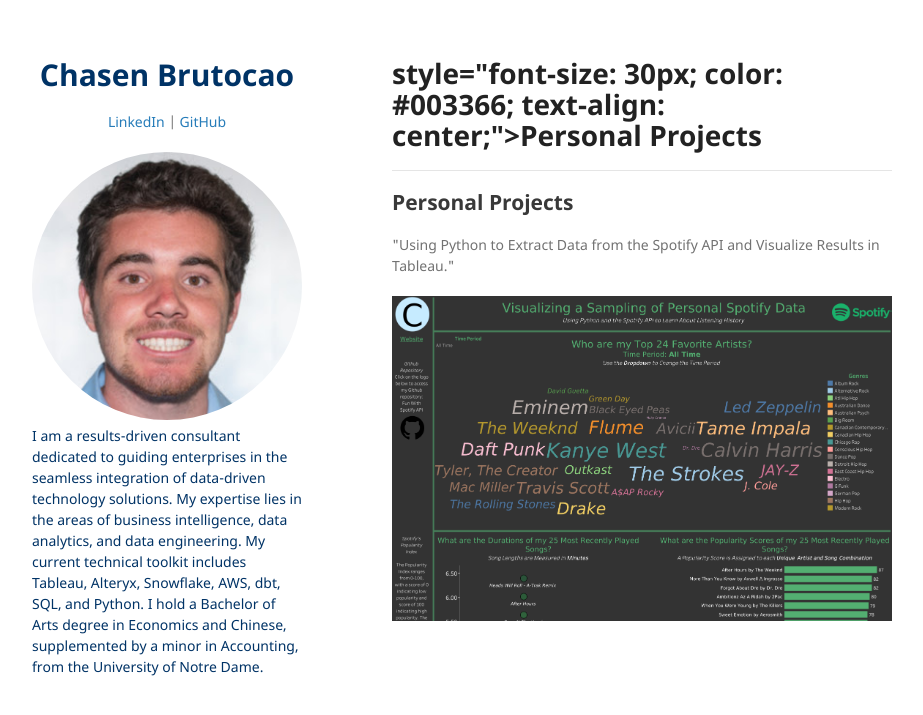
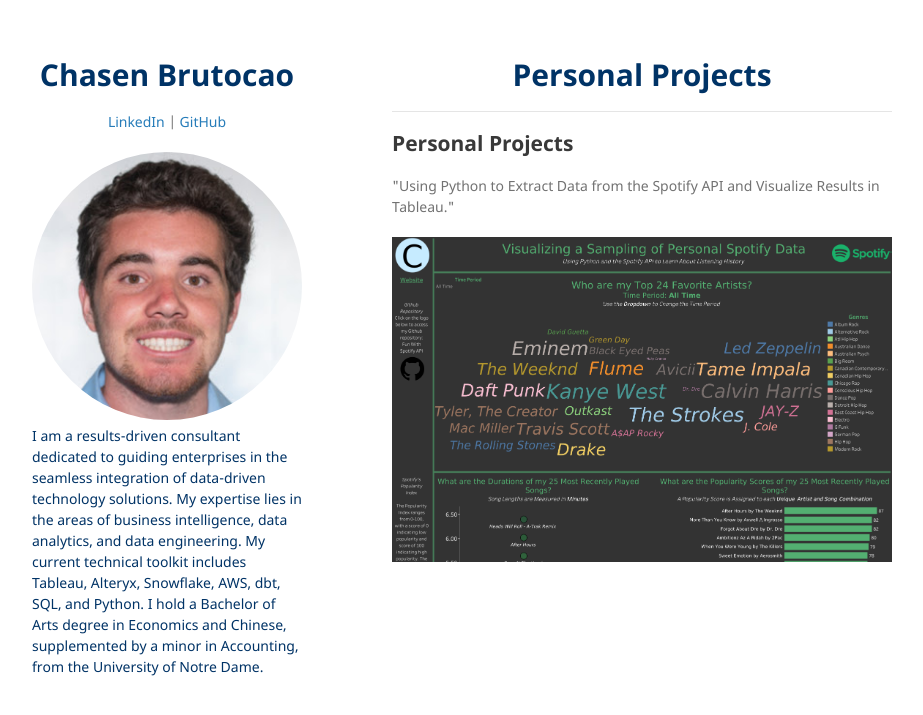
Before and after one commit to chasenbru/chasenbru.github.io, a Jekyll site: the page built from README.md, in a window 1280 px wide. Shown: the top 715 px of the page, without its empty margins (178-1101 px from the left). Built offline with Jekyll 4.4.1, drawn with Linux system fonts in a browser that asks for light colours; our own code applies the rules of GitHub Pages for plain Markdown files.

Commit message:
Update default.html

```diff
--- a/_layouts/default.html
+++ b/_layouts/default.html
@@ -56,9 +56,7 @@
         {% endif %}
       </header>
       <section>
-        <h1>
-          style="font-size: 30px; color: #003366; text-align: center;">Personal Projects
-        </h1>
+        <h1 style="font-size: 30px; color: #003366; text-align: center;">Personal Projects</h1>
         <hr>
         <h2 id="Personal Projects">Personal Projects
         </h2>
```
